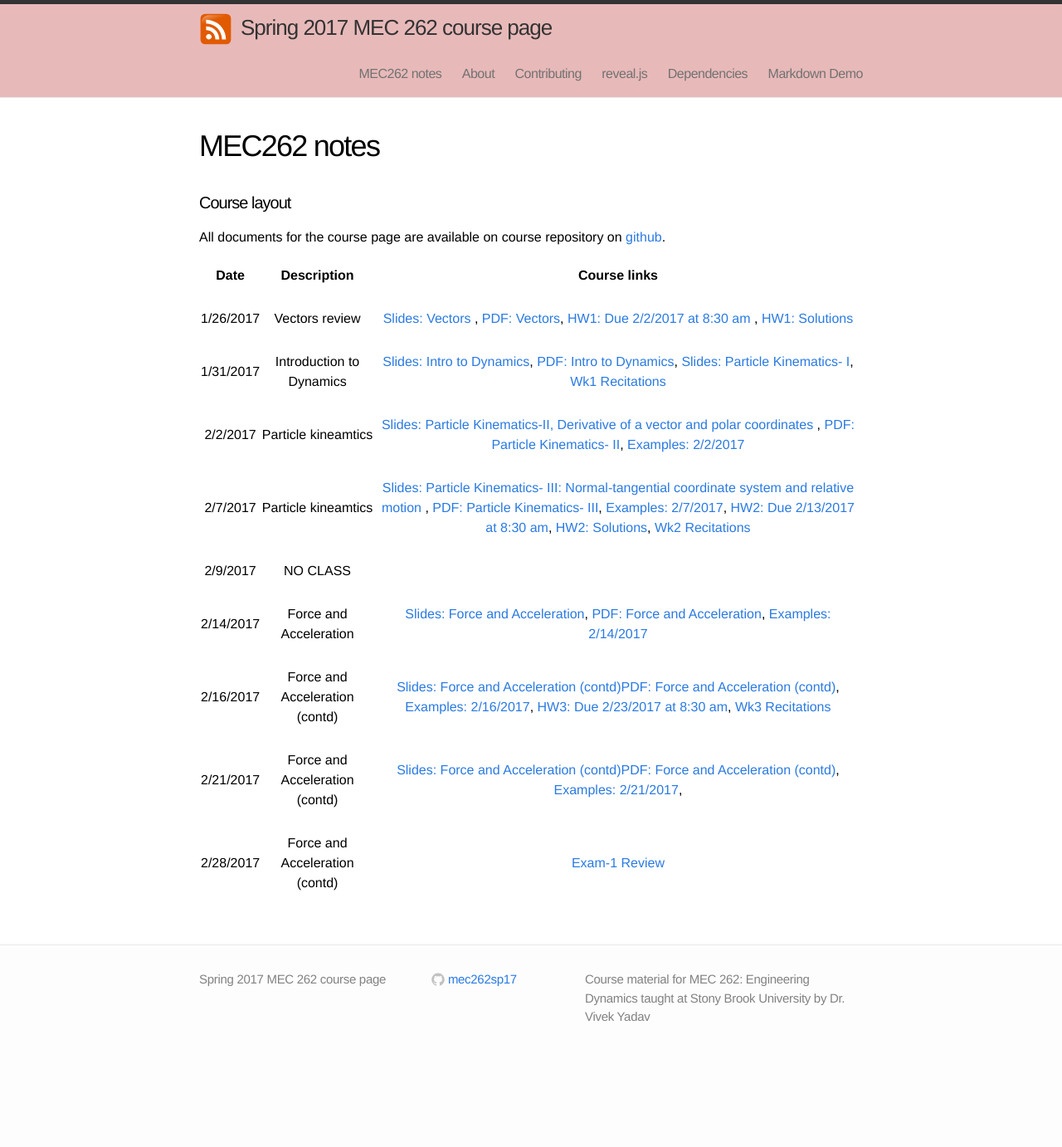
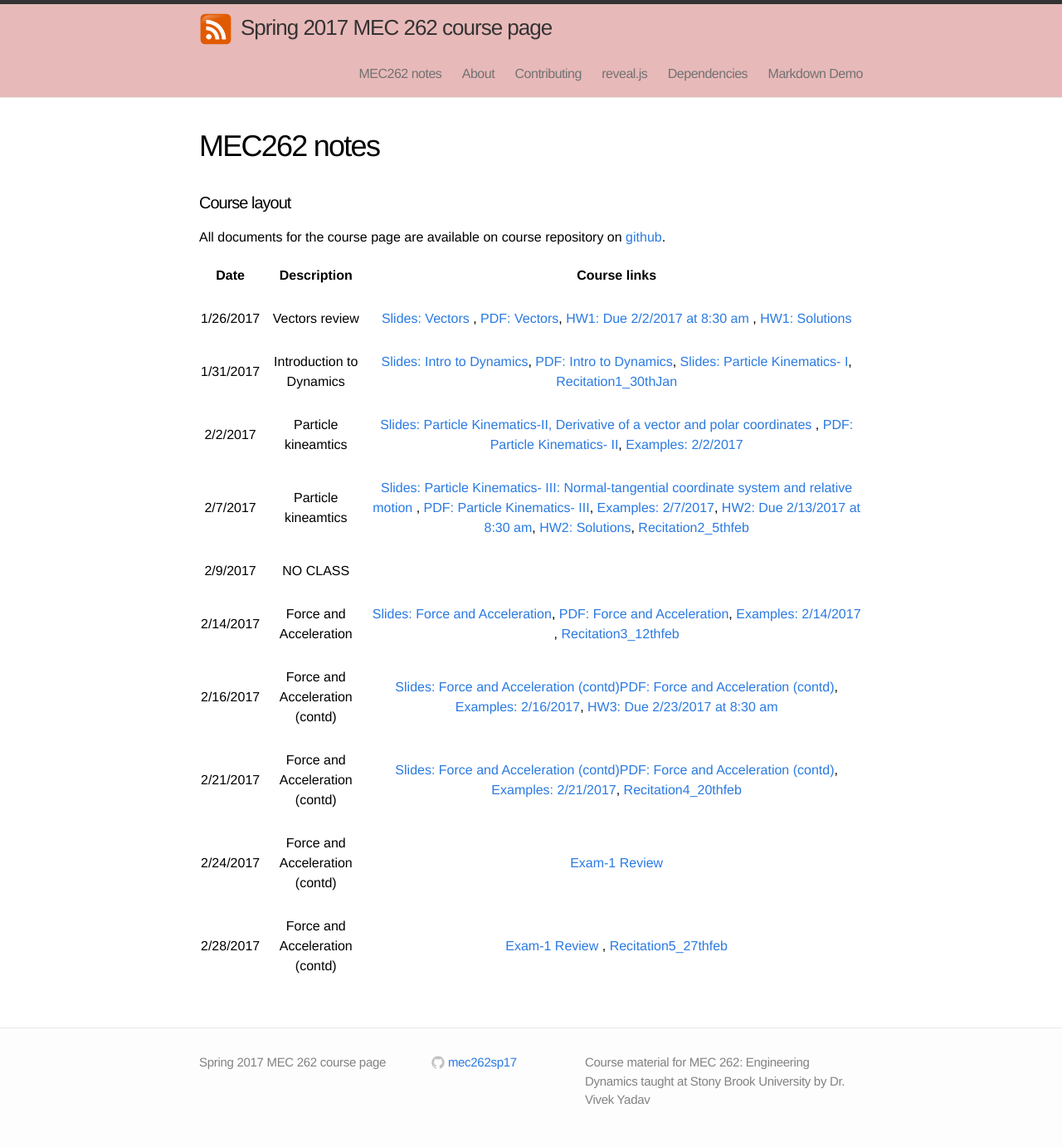
Before and after one commit to mec262sp17/mec262sp17.github.io, a Jekyll site: the page built from Course_materials.md, in a window 1280 px wide. Shown: the whole page at 83% size. Built offline with Jekyll 4.4.1, drawn with Linux system fonts in a browser that asks for light colours; before the commit the page ends 1282 px from its top, so only the background shows below that.

Commit message:
Update Course_materials.md

```diff
--- a/Course_materials.md
+++ b/Course_materials.md
@@ -17,18 +17,20 @@ All documents for the course page are available on course repository on [github]
 | | | |
 |       1/26/2017    |   Vectors review | [Slides: Vectors](https://mec262sp17.github.io/Presentations/Review_vectors.html#/) , [PDF: Vectors](https://mec262sp17.github.io/Presentations/Review_vectors.pdf), [HW1: Due 2/2/2017 at 8:30 am](https://mec262sp17.github.io/Homework2017/MEC262_HW1_DueFeb22017.pdf) , [HW1: Solutions](https://mec262sp17.github.io/Homework2017/HW1_Solutions_MEC262.pdf)       |
 | | | |
-|       1/31/2017    |    Introduction to Dynamics |  [Slides: Intro to Dynamics](https://mec262sp17.github.io/Presentations/Ch1_Intro_to_Dynamics.html#/), [PDF: Intro to Dynamics](https://mec262sp17.github.io/Presentations/Ch1_Intro_to_Dynamics.pdf), [Slides: Particle Kinematics- I](https://mec262sp17.github.io/Presentations/Ch2_Particle_Kinematics.html#/), [Wk1 Recitations](https://mec262sp17.github.io/Notes/WK1_recitations.pdf)          |
+|       1/31/2017    |    Introduction to Dynamics |  [Slides: Intro to Dynamics](https://mec262sp17.github.io/Presentations/Ch1_Intro_to_Dynamics.html#/), [PDF: Intro to Dynamics](https://mec262sp17.github.io/Presentations/Ch1_Intro_to_Dynamics.pdf), [Slides: Particle Kinematics- I](https://mec262sp17.github.io/Presentations/Ch2_Particle_Kinematics.html#/), [Recitation1_30thJan](https://mec262sp17.github.io/Notes/Recitation1_30thJan.pdf)          |
 | | | |
 |       2/2/2017    |    Particle kineamtics |  [Slides: Particle Kinematics-II, Derivative of a vector and polar coordinates](https://mec262sp17.github.io/Presentations/Ch2_Particle_Kinematics_2.html#/)   , [PDF: Particle Kinematics- II](https://mec262sp17.github.io/Presentations/Ch2_Particle_Kinematics_2.pdf), [Examples: 2/2/2017](https://mec262sp17.github.io/Notes/examples_212017_mec262.pdf)        |
 | | | |
-|       2/7/2017    |    Particle kineamtics|  [Slides: Particle Kinematics- III: Normal-tangential coordinate system and relative motion](https://mec262sp17.github.io/Presentations/Ch2_Particle_Kinematics_3.html#/)   , [PDF: Particle Kinematics- III](https://mec262sp17.github.io/Presentations/Ch2_Particle_Kinematics_3.pdf), [Examples: 2/7/2017](https://mec262sp17.github.io/Notes/examples_252017_mec262.pdf), [HW2: Due 2/13/2017 at 8:30 am](https://mec262sp17.github.io/Homework2017/HW2_MEC262_Sp17.pdf), [HW2: Solutions](https://mec262sp17.github.io/Homework2017/HW2_MEC262_Ruberic02152017.pdf), [Wk2 Recitations](https://mec262sp17.github.io/Notes/WK2_recitations.pdf)          |
+|       2/7/2017    |    Particle kineamtics|  [Slides: Particle Kinematics- III: Normal-tangential coordinate system and relative motion](https://mec262sp17.github.io/Presentations/Ch2_Particle_Kinematics_3.html#/)   , [PDF: Particle Kinematics- III](https://mec262sp17.github.io/Presentations/Ch2_Particle_Kinematics_3.pdf), [Examples: 2/7/2017](https://mec262sp17.github.io/Notes/examples_252017_mec262.pdf), [HW2: Due 2/13/2017 at 8:30 am](https://mec262sp17.github.io/Homework2017/HW2_MEC262_Sp17.pdf), [HW2: Solutions](https://mec262sp17.github.io/Homework2017/HW2_MEC262_Ruberic02152017.pdf), [Recitation2_5thfeb](https://mec262sp17.github.io/Notes/Recitation2_5thfeb.pdf)          |
 | | | |
 |       2/9/2017    |    NO CLASS |       |
 | | | |
-|       2/14/2017    |    Force and Acceleration | [Slides: Force and Acceleration](https://mec262sp17.github.io/Presentations/Ch3_Force_and_Acceleration.html#/), [PDF: Force and Acceleration](https://mec262sp17.github.io/Presentations/Ch3_Force_and_Acceleration.pdf), [Examples: 2/14/2017](https://mec262sp17.github.io/Notes/examples_2142017_mec262.pdf)       |
+|       2/14/2017    |    Force and Acceleration | [Slides: Force and Acceleration](https://mec262sp17.github.io/Presentations/Ch3_Force_and_Acceleration.html#/), [PDF: Force and Acceleration](https://mec262sp17.github.io/Presentations/Ch3_Force_and_Acceleration.pdf), [Examples: 2/14/2017](https://mec262sp17.github.io/Notes/examples_2142017_mec262.pdf) , [Recitation3_12thfeb](https://mec262sp17.github.io/Notes/Recitation3_12thfeb.pdf)          |
 | | | |
-|       2/16/2017    |    Force and Acceleration (contd) | [Slides: Force and Acceleration  (contd)](https://mec262sp17.github.io/Presentations/Ch3_Force_and_Acceleration.html#/)[PDF: Force and Acceleration  (contd)](https://mec262sp17.github.io/Presentations/Ch3_Force_and_Acceleration.pdf), [Examples: 2/16/2017](https://mec262sp17.github.io/Notes/examples_2162017_mec262.pdf), [HW3: Due 2/23/2017 at 8:30 am](https://mec262sp17.github.io/Homework2017/HW3_Due2232017.pdf), [Wk3 Recitations](https://mec262sp17.github.io/Notes/WK3_recitations.pdf)          |
+|       2/16/2017    |    Force and Acceleration (contd) | [Slides: Force and Acceleration  (contd)](https://mec262sp17.github.io/Presentations/Ch3_Force_and_Acceleration.html#/)[PDF: Force and Acceleration  (contd)](https://mec262sp17.github.io/Presentations/Ch3_Force_and_Acceleration.pdf), [Examples: 2/16/2017](https://mec262sp17.github.io/Notes/examples_2162017_mec262.pdf), [HW3: Due 2/23/2017 at 8:30 am](https://mec262sp17.github.io/Homework2017/HW3_Due2232017.pdf) |
 | | | |
-|       2/21/2017    |    Force and Acceleration (contd) | [Slides: Force and Acceleration  (contd)](https://mec262sp17.github.io/Presentations/Ch3_Force_and_Acceleration.html#/)[PDF: Force and Acceleration  (contd)](https://mec262sp17.github.io/Presentations/Ch3_Force_and_Acceleration.pdf), [Examples: 2/21/2017](https://mec262sp17.github.io/Notes/examples_2212017_mec262.pdf),       |
+|       2/21/2017    |    Force and Acceleration (contd) | [Slides: Force and Acceleration  (contd)](https://mec262sp17.github.io/Presentations/Ch3_Force_and_Acceleration.html#/)[PDF: Force and Acceleration  (contd)](https://mec262sp17.github.io/Presentations/Ch3_Force_and_Acceleration.pdf), [Examples: 2/21/2017](https://mec262sp17.github.io/Notes/examples_2212017_mec262.pdf), [Recitation4_20thfeb](https://mec262sp17.github.io/Notes/Recitation4_20thfeb.pdf)          |
 | | | |
-|       2/28/2017    |    Force and Acceleration (contd) | [Exam-1 Review](https://mec262sp17.github.io/Notes/review_documents.pdf)  |
+|       2/24/2017    |    Force and Acceleration (contd) | [Exam-1 Review](https://mec262sp17.github.io/Notes/review_documents.pdf)  |
+| | | |
+|       2/28/2017    |    Force and Acceleration (contd) | [Exam-1 Review](https://mec262sp17.github.io/Notes/review_documents.pdf)  , [Recitation5_27thfeb](https://mec262sp17.github.io/Notes/Recitation5_27thfeb.pdf)          |
```
